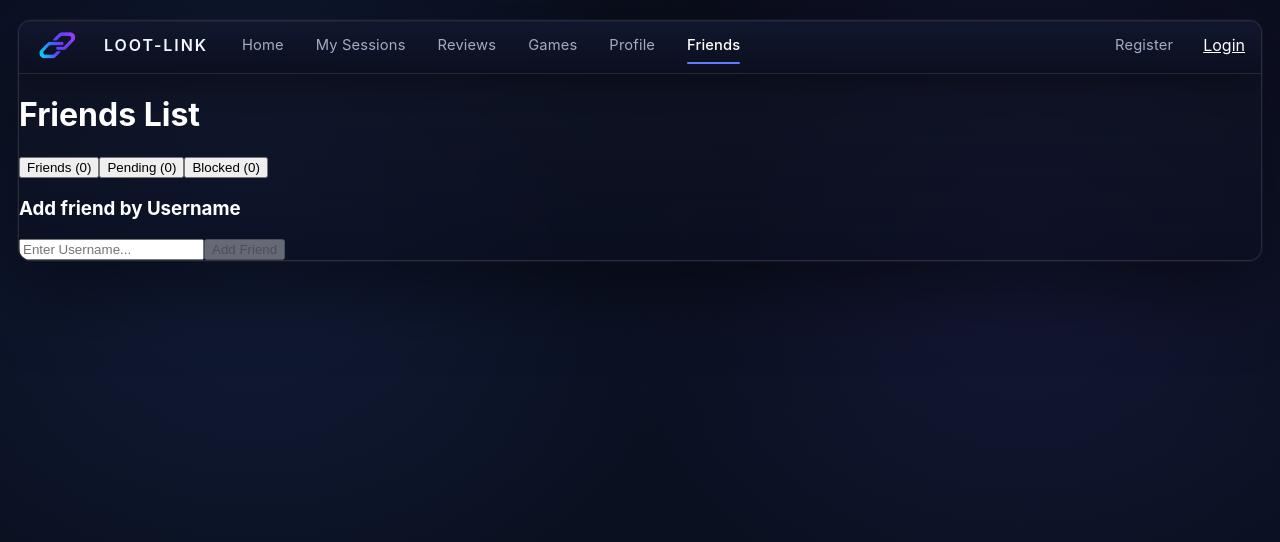
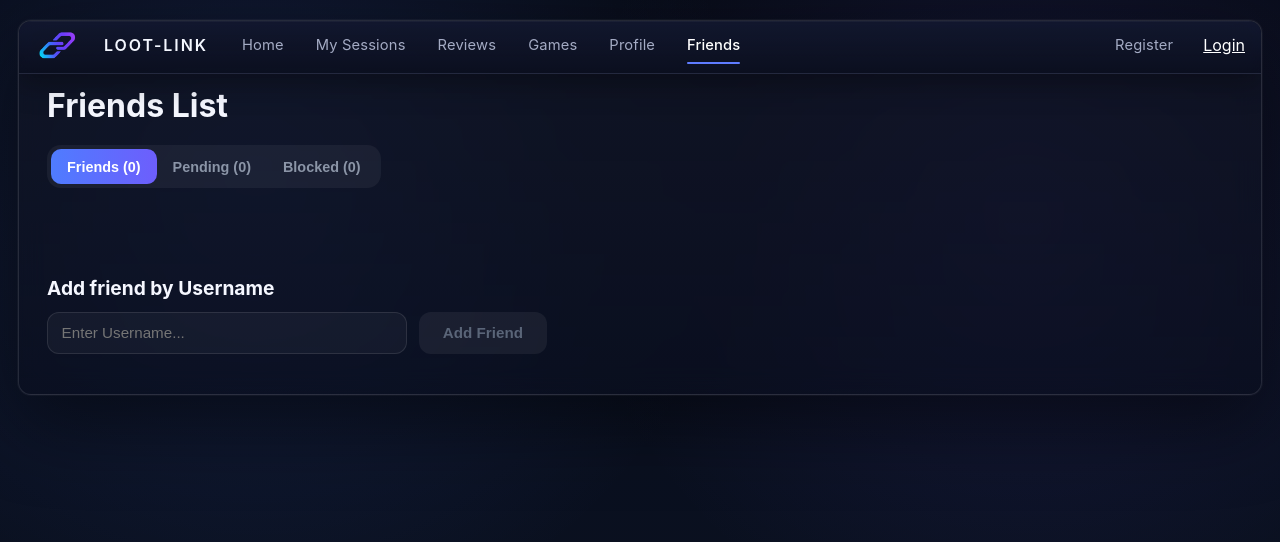
Before and after one commit to Loot-Link/loot-link-client, a React (Vite) app: page /friends in a window 1280 px wide. Shown: the top 542 px of the page. Built offline with nearby package versions, Linux system fonts and the light colour scheme.

Commit message:
Style file created for friendslist

```diff
--- /dev/null
+++ b/src/pages/FriendsList.css
@@ -0,0 +1,250 @@
+/* ==========================================================================
+   Friends Page Layout & Containers
+   ========================================================================== */
+
+.friends-page {
+  max-width: 100%;
+  margin: 0 auto;
+  padding: 0.75rem 1.75rem 2.5rem;
+  color: #f5f7ff;
+}
+
+.friends-header {
+  display: flex;
+  flex-direction: column;
+  align-items: flex-start;
+  gap: 1.25rem;
+  margin-bottom: 2.5rem;
+}
+
+.friends-header h1 {
+  margin: 0;
+  font-size: 2rem;
+  font-weight: 700;
+}
+
+.friends-view {
+  display: flex;
+  flex-direction: column;
+  gap: 1rem;
+  margin-bottom: 3rem;
+}
+
+/* ==========================================================================
+   Tab Navigation Controls
+   ========================================================================== */
+
+.tab-controls {
+  display: inline-flex;
+  padding: 0.25rem;
+  border-radius: 14px;
+  background: rgba(255, 255, 255, 0.05);
+}
+
+.tab-controls button {
+  border: none;
+  background: transparent;
+  color: #8b95a7;
+  padding: 0.6rem 1rem;
+  border-radius: 10px;
+  cursor: pointer;
+  font-weight: 600;
+  font-size: 0.9rem;
+  transition: background 160ms ease, color 160ms ease;
+}
+
+.tab-controls button:hover {
+  color:#4f7cff;
+}
+
+.tab-controls button.active {
+  background: linear-gradient(90deg, #4f7cff, #6d5efc);
+  color: white;
+}
+
+/* ==========================================================================
+   Relation Cards (Friends, Requests, Blocked Rows)
+   ========================================================================== */
+
+.relation-card {
+  display: flex;
+  align-items: center;
+  justify-content: space-between;
+  gap: 1rem;
+  padding: 1rem 1.5rem;
+  border-radius: 18px;
+  background: rgba(255, 255, 255, 0.045);
+  border: 1px solid rgba(255, 255, 255, 0.08);
+  transition: transform 160ms ease, border-color 160ms ease;
+  max-width: 20%;
+}
+
+.relation-card:hover {
+  transform: translateY(-2px);
+  border-color: rgba(255, 255, 255, 0.18);
+}
+
+/* Forces the username to occupy left space and pushes action buttons to the right */
+.relation-card > p,
+.relation-card > span:first-child {
+  margin: 0;
+  flex-grow: 1;
+  font-size: 1.05rem;
+  font-weight: 650;
+}
+
+/* Container for multi-button sections (like Received Requests) */
+.relation-card div {
+  display: flex;
+  gap: 0.6rem;
+  align-items: center;
+}
+
+/* Card Action Buttons */
+.relation-card button {
+  border: 1px solid rgba(255, 255, 255, 0.1);
+  background: rgba(255, 255, 255, 0.06);
+  color: #e2e8f0;
+  padding: 0.45rem 0.75rem;
+  border-radius: 10px;
+  font-size: 0.8rem;
+  font-weight: 600;
+  cursor: pointer;
+  white-space: nowrap;
+  transition: all 160ms ease;
+}
+
+.relation-card button:hover {
+  background: rgba(255, 255, 255, 0.12);
+  border-color: rgba(255, 255, 255, 0.25);
+  color: #fff;
+}
+.relation-card button.btn-accept {
+  background: #10b981;
+  border-color: #10b981;
+  color: #fff;
+}
+.relation-card button.btn-accept:hover {
+  background: #059669;
+  border-color: #059669;
+}
+
+.relation-card button.btn-block {
+  background: #ef4444;
+  border-color: #ef4444;
+  color: #fff;
+}
+
+.relation-card button.btn-block:hover {
+  background: #dc2626;
+  border-color: #dc2626;
+}
+
+/* Pending Badge Style */
+.sent-request {
+  font-size: 0.85rem;
+  color: #8b95a7;
+  background: rgba(255, 255, 255, 0.05);
+  padding: 0.4rem 0.8rem;
+  border-radius: 8px;
+  letter-spacing: 0.03em;
+}
+
+/* ==========================================================================
+   Add Friend Section
+   ========================================================================== */
+
+.friends-page section h3 {
+  margin: 0 0 0.75rem 0;
+  font-size: 1.2rem;
+  font-weight: 650;
+  color: #f5f7ff;
+}
+
+.add-friend {
+  display: flex;
+  gap: 0.75rem;
+  max-width: 500px;
+}
+
+.add-friend-input {
+  flex-grow: 1;
+  padding: 0.7rem 0.85rem;
+  border-radius: 12px;
+  border: 1px solid rgba(255, 255, 255, 0.1);
+  background: rgba(255, 255, 255, 0.04);
+  color: #fff;
+  outline: none;
+  font-size: 0.95rem;
+  transition: border-color 160ms ease;
+}
+
+.add-friend-input:focus {
+  border-color: rgba(120, 150, 255, 0.7);
+}
+
+.add-friend button {
+  padding: 0.7rem 1.5rem;
+  border-radius: 12px;
+  border: none;
+  background: linear-gradient(90deg, #4f7cff, #6d5efc);
+  color: #10131a;
+  font-weight: 600;
+  font-size: 0.95rem;
+  cursor: pointer;
+  transition: opacity 160ms ease, background 160ms ease;
+}
+
+.add-friend button:hover:not(:disabled) {
+  filter: brightness(1.08);
+}
+
+.add-friend button:disabled {
+  background: rgba(255, 255, 255, 0.06);
+  color: #5a6578;
+  cursor: not-allowed;
+}
+
+/* ==========================================================================
+   Responsive Adaptations
+   ========================================================================== */
+
+@media (max-width: 680px) {
+  .friends-header {
+    flex-direction: column;
+    align-items: flex-start;
+    gap: 1rem;
+  }
+
+  .tab-controls {
+    width: 100%;
+    display: flex;
+  }
+
+  .tab-controls button {
+    flex-grow: 1;
+    text-align: center;
+  }
+
+  .relation-card {
+    flex-direction: column;
+    align-items: flex-start;
+    gap: 0.85rem;
+  }
+
+  .relation-card > p,
+  .relation-card > span:first-child {
+    flex-grow: 0;
+  }
+
+  .relation-card div,
+  .relation-card button {
+    width: 100%;
+    justify-content: center;
+  }
+
+  .add-friend {
+    flex-direction: column;
+    max-width: 100%;
+  }
+}
--- a/src/pages/FriendsList.jsx
+++ b/src/pages/FriendsList.jsx
@@ -1,5 +1,6 @@
 import { useEffect, useState } from "react";
 import { useAuth } from "../auth/AuthContext";
+import "./FriendsList.css";
 
 const API = "http://localhost:3000/api";
 
@@ -142,8 +143,8 @@ export default function FriendsList(){
     return (
         <div key={friend.user_id} className="relation-card">
           <p><strong>{friend.username}</strong></p>
-          <button onClick={()=>handleDeny(friend.user_id)}>Remove friend</button>
-          <button onClick={()=>handleBlock(friend.user_id)}>Block User</button>
+          <button className="btn-deny" onClick={()=>handleDeny(friend.user_id)}>Remove friend</button>
+          <button className="btn-block" onClick={()=>handleBlock(friend.user_id)}>Block User</button>
         </div>
         );
       });
@@ -155,12 +156,12 @@ export default function FriendsList(){
           <span><strong>{req.friend_username}</strong></span>
           {isReceived ? (
             <div>
-              <button onClick={()=> handleAccept(req.friend_id)}>Accept</button>
-              <button onClick={()=>handleDeny(req.friend_id)}>Deny</button>
-              <button onClick={()=>handleBlock(req.friend_id)}>Block User</button>
+              <button className="btn-accept" onClick={()=> handleAccept(req.friend_id)}>Accept</button>
+              <button className="btn-deny" onClick={()=>handleDeny(req.friend_id)}>Deny</button>
+              <button className="btn-block" onClick={()=>handleBlock(req.friend_id)}>Block User</button>
             </div>
           ) : (
-            <span className="sent-request">-Pending</span>
+            <span className="sent-request">Pending</span>
           )}
         </div>
       );
@@ -200,13 +201,14 @@ export default function FriendsList(){
         </div>
       </header>
 
-      <section className="friends-content">
+      <section className="friends-view">
         {views[view]}
       </section>
       <section>
         <h3>Add friend by Username</h3>
         <div className="add-friend">
           <input
+            className="add-friend-input"
             type="text"
             placeholder="Enter Username..."
             value={targetId}
```
